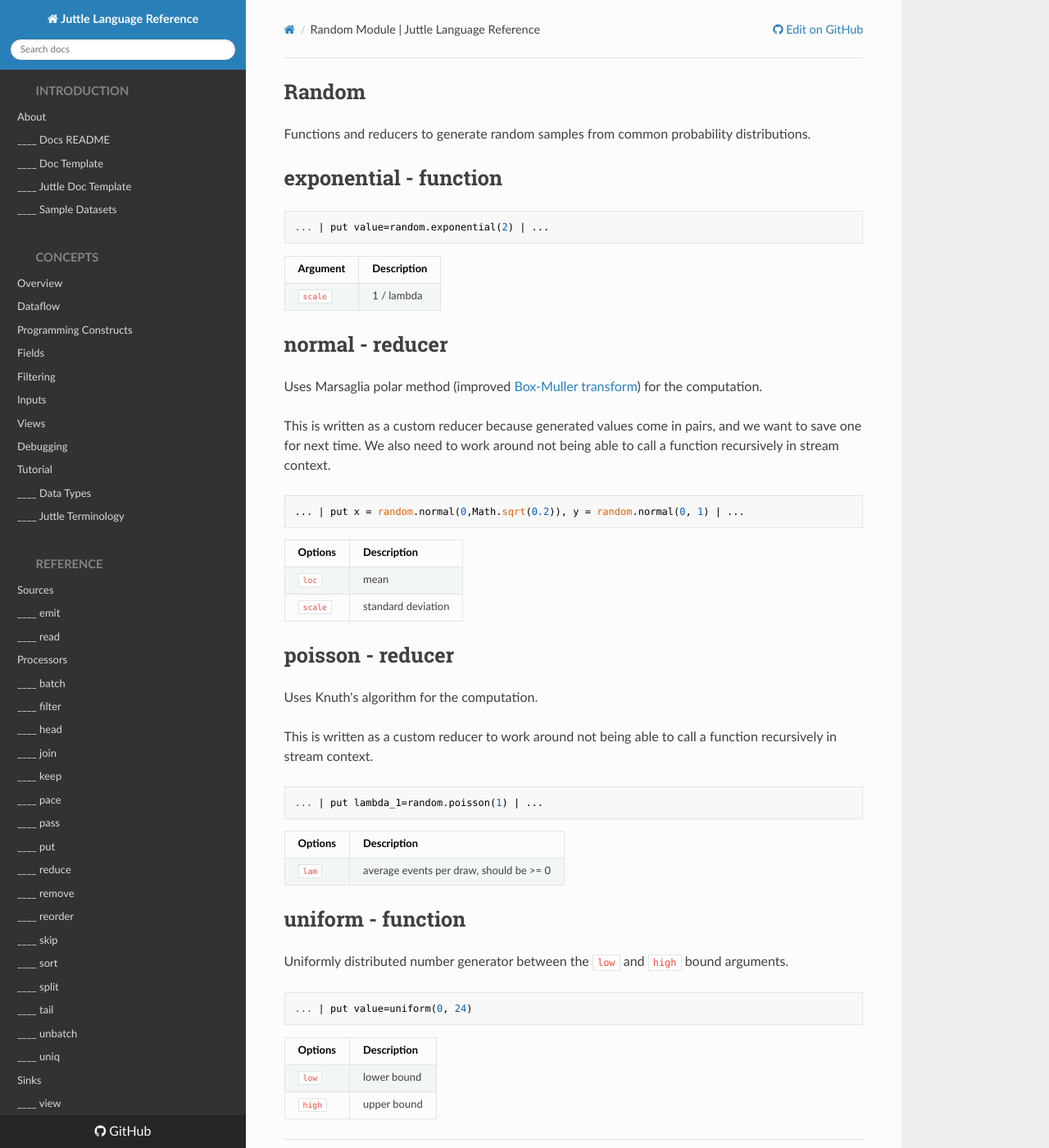
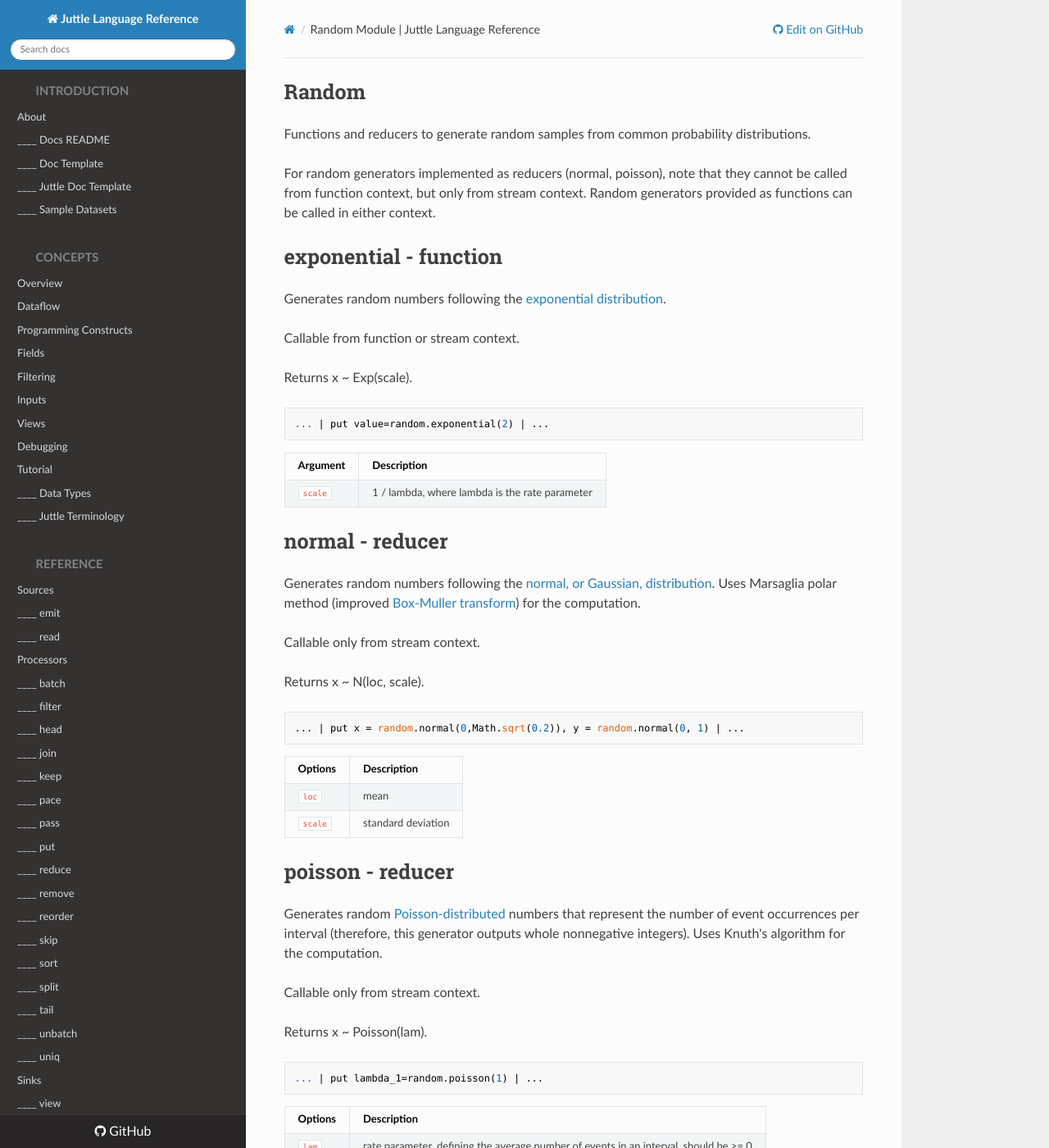
Before and after one commit to juttle/juttle, an MkDocs documentation site: the page built from docs/stdlib/random.md, in a window 1280 px wide and 1400 px high. Shown: the whole window at 82% size. Built offline with MkDocs 1.6.1, drawn with Linux system fonts in a browser that asks for light colours; nearby versions of some CDN libraries; old or Windows-style settings are respelled for this version of MkDocs; some of the changed text lies outside the part shown.

Commit message:
Doc fixes

````diff
--- a/docs/stdlib/random.md
+++ b/docs/stdlib/random.md
@@ -7,7 +7,15 @@
 Functions and reducers to generate random samples from common probability
 distributions.
 
+For random generators implemented as reducers (normal, poisson), note that they cannot be called from function context, but only from stream context. Random generators provided as functions can be called in either context.
+
 # exponential - function
+
+Generates random numbers following the [exponential distribution](https://en.wikipedia.org/wiki/Exponential_distribution).
+
+Callable from function or stream context.
+
+Returns x ~ Exp(scale).
 
 ```
 ... | put value=random.exponential(2) | ...
@@ -15,17 +23,17 @@
 
 Argument    |         Description          |
 ----------- | ---------------------------- |
-`scale`     | 1 / lambda                   |
+`scale`     | 1 / lambda, where lambda is the rate parameter |
 
 
 # normal - reducer
 
-Uses Marsaglia polar method (improved [Box-Muller transform](https://en.wikipedia.org/wiki/Marsaglia_polar_method))
+Generates random numbers following the [normal, or Gaussian, distribution](https://en.wikipedia.org/wiki/Normal_distribution). Uses Marsaglia polar method (improved [Box-Muller transform](https://en.wikipedia.org/wiki/Marsaglia_polar_method))
 for the computation.
 
-This is written as a custom reducer because generated values come in pairs,
-and we want to save one for next time. We also need to work around not being
-able to call a function recursively in stream context.
+Callable only from stream context.
+
+Returns x ~ N(loc, scale).
 
 ```
 ... | put x = random.normal(0,Math.sqrt(0.2)), y = random.normal(0, 1) | ...
@@ -38,10 +46,11 @@
 
 # poisson - reducer
 
-Uses Knuth's algorithm for the computation.
+Generates random [Poisson-distributed](https://en.wikipedia.org/wiki/Poisson_distribution) numbers that represent the number of event occurrences per interval (therefore, this generator outputs whole nonnegative integers). Uses Knuth's algorithm for the computation.
 
-This is written as a custom reducer to work around not being able to call a
-function recursively in stream context.
+Callable only from stream context.
+
+Returns x ~ Poisson(lam).
 
 ```
 ... | put lambda_1=random.poisson(1) | ...
@@ -49,12 +58,16 @@
 
 Options    |               Description               |
 ---------- | --------------------------------------- |
-`lam`      | average events per draw, should be >= 0 |
+`lam`      | rate parameter, defining the average number of events in an interval, should be >= 0 |
 
 # uniform - function
 
-Uniformly distributed number generator between the `low` and `high` bound
-arguments.
+Generates random numbers between the `low` and `high` bound
+arguments, following [uniform distribution](https://en.wikipedia.org/wiki/Uniform_distribution_(continuous)).
+
+Callable from function or stream context.
+
+Returns x ~ U(low..high).
 
 ```
 ... | put value=uniform(0, 24)
````
Also changed, not shown: docs/stdlib/index.md (+14 -5 lines), docs/stdlib/predict.md (+4 -4 lines), docs/stdlib/select.md (+6 -2 lines), docs/stdlib/stats.md (+4 -2 lines), 1 other file.
